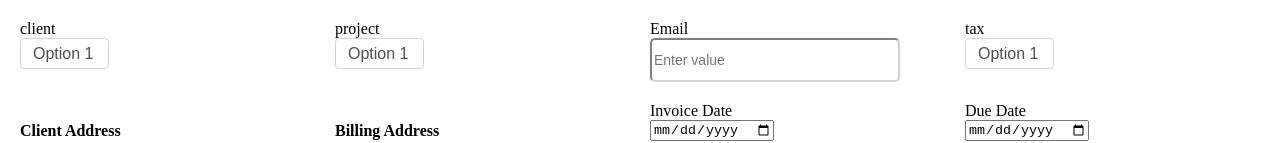
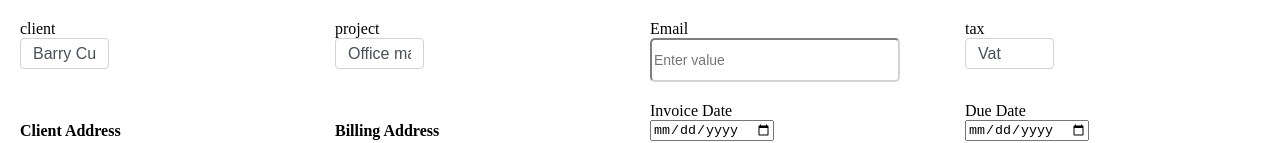
Before and after one commit to Ayushaj2628/invoice, an Angular app: page / in a window 1280 px wide. Shown: the top 143 px of the page. Built offline with nearby package versions, Linux system fonts and the light colour scheme.

Commit message:
feat: change in dropdown

```diff
--- a/src/app/pages/invoice/createpage/createpage.component.html
+++ b/src/app/pages/invoice/createpage/createpage.component.html
@@ -1,8 +1,8 @@
 <div class="invoice">
-    <app-dropdown [label]="'client'"></app-dropdown>
-    <app-dropdown [label]="'project'"></app-dropdown>
+    <app-dropdown [label]="'client'" [options]="clients"></app-dropdown>
+    <app-dropdown [label]="'project'" [options]="projects"></app-dropdown>
     <app-input-field [label]="'Email'"></app-input-field>
-    <app-dropdown [label]="'tax'"></app-dropdown>
+    <app-dropdown [label]="'tax'" [options]="taxs"></app-dropdown>
     <app-textarea [label]="'Client Address'"></app-textarea>
     <app-textarea [label]="'Billing Address'"></app-textarea>
     <app-datepicker [label]="'Invoice Date'"></app-datepicker>
```
